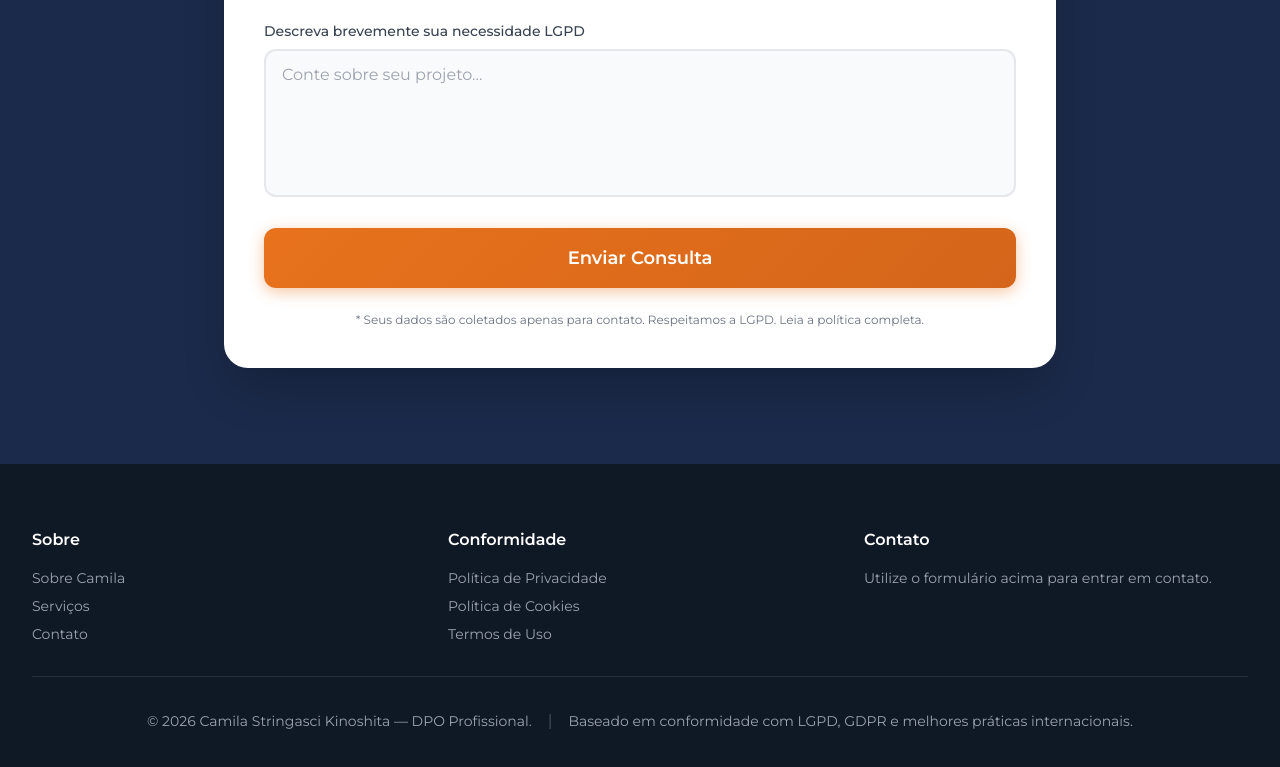
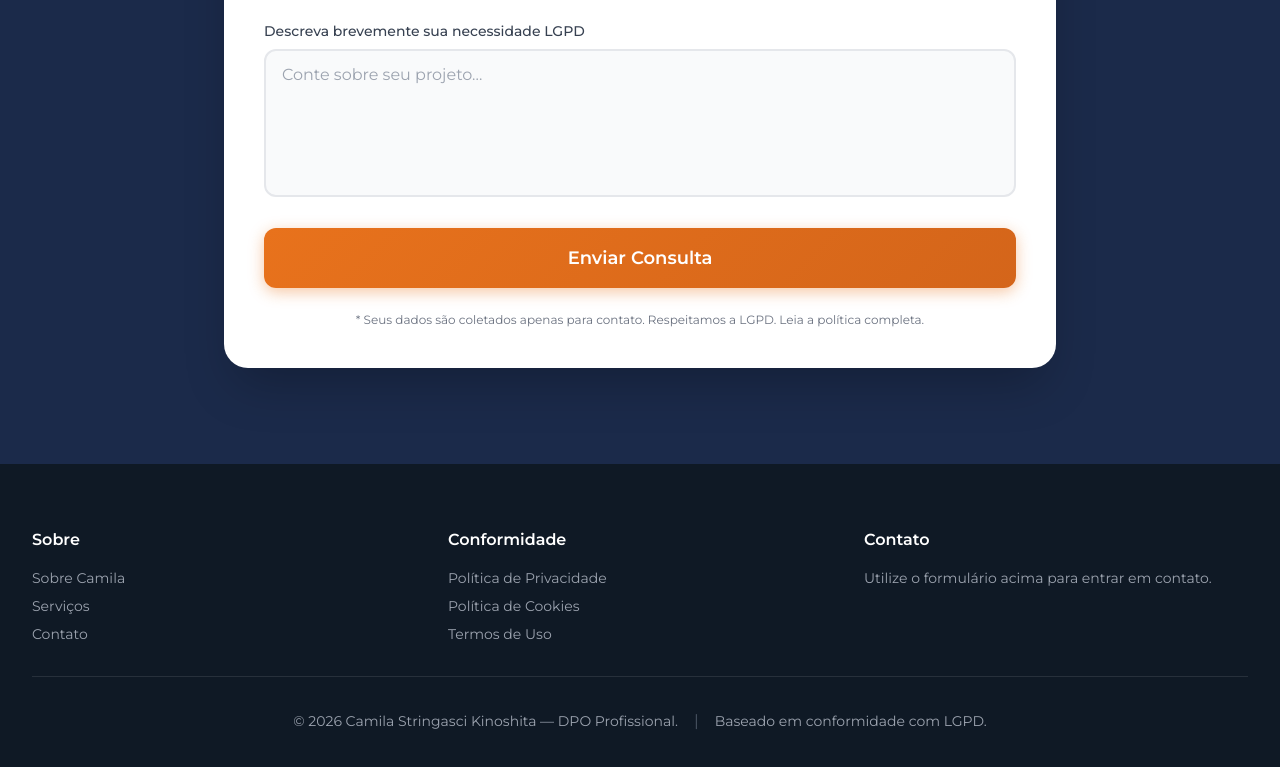
Before and after one commit to FelipeKinoshita/camilaskdpo, a plain HTML site: page camiladpo/index.html in a window 1280 px wide. Shown: the part 3224-3991 px from the top of the page. Drawn offline with nearby package versions, Linux system fonts and the light colour scheme.

Commit message:
Update index.html

```diff
--- a/camiladpo/index.html
+++ b/camiladpo/index.html
@@ -531,7 +531,7 @@ height="448"
               </p>
               <span class="hidden sm:inline text-gray-600">|</span>
               <p class="text-gray-400 text-xs sm:text-sm">
-                Baseado em conformidade com LGPD, GDPR e melhores práticas internacionais.
+                Baseado em conformidade com LGPD.
               </p>
             </div>
           </div>
```
